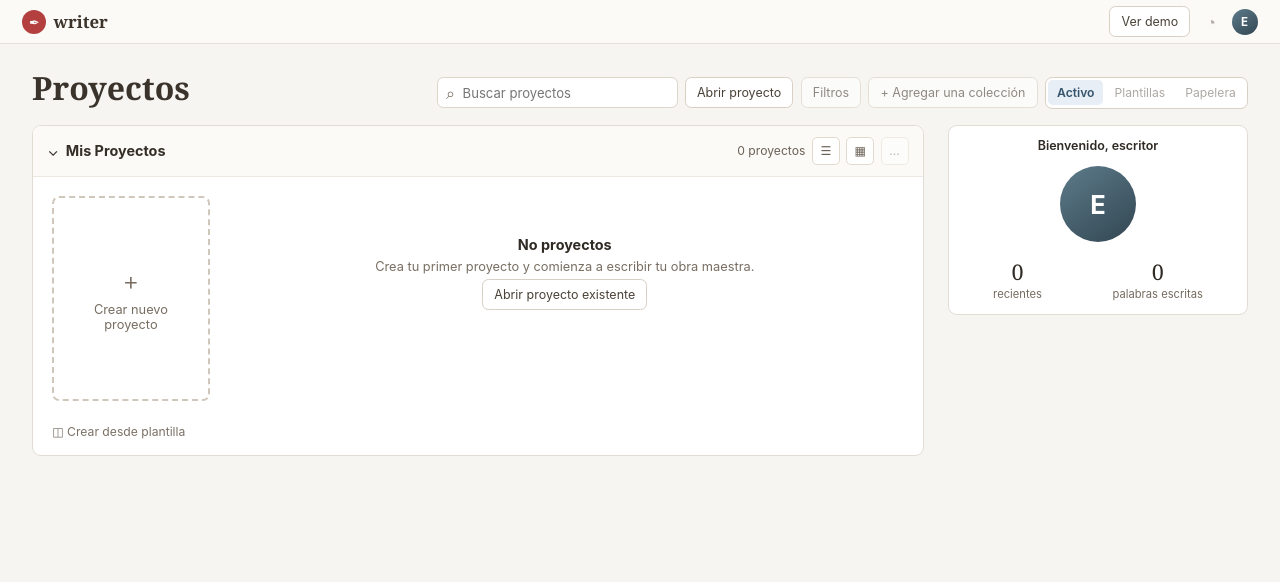
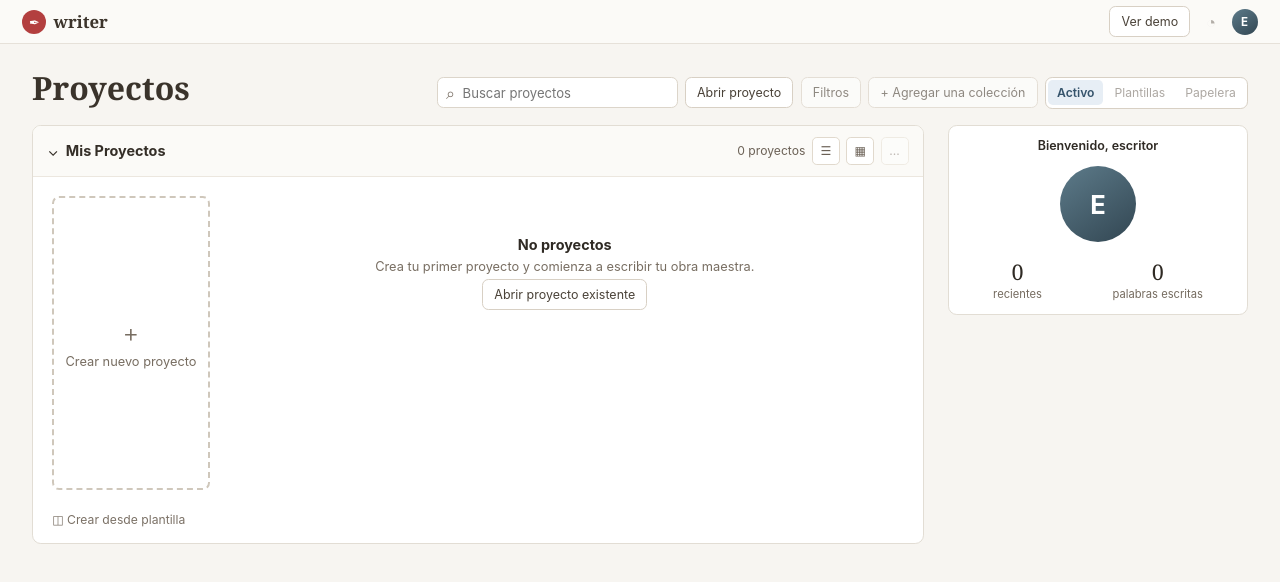
Before and after one commit to Herrius/writer, a React (Vite) app in the folder ui/: page / in a window 1280 px wide. Shown: the top 582 px of the page. Built offline with nearby package versions, Linux system fonts and the light colour scheme.

Commit message:
style: ajustar tarjeta de creación y portadas

```diff
--- a/ui/src/Inicio.tsx
+++ b/ui/src/Inicio.tsx
@@ -399,10 +399,20 @@ export function Inicio({
               <>
             <div className={`proyectos ${vista === 'lista' ? 'proyectos-lista' : ''}`}>
               <button className="crear-tarjeta" ref={crearRef} onClick={() => abrirModal()}>
-                <span className="crear-mas" aria-hidden="true">
-                  +
+                <span className="crear-medida" aria-hidden="true">
+                  <span className="crear-medida-portada" />
+                  <span className="tarjeta-datos">
+                    <strong>&nbsp;</strong>
+                    <span>&nbsp;</span>
+                    <small>&nbsp;</small>
+                  </span>
                 </span>
-                <span>Crear nuevo proyecto</span>
+                <span className="crear-contenido">
+                  <span className="crear-mas" aria-hidden="true">
+                    +
+                  </span>
+                  <span>Crear nuevo proyecto</span>
+                </span>
               </button>
               {filtrados.map((reciente) => (
                 <button
--- a/ui/src/styles.css
+++ b/ui/src/styles.css
@@ -1681,25 +1681,57 @@ button.guardar:disabled {
 }
 
 .crear-tarjeta {
-  display: flex;
-  flex-direction: column;
-  align-items: center;
-  justify-content: center;
-  gap: 0.4rem;
-  min-height: 205px;
-  padding: 1rem;
-  border: 2px dashed #cfc7bb;
+  position: relative;
+  display: block;
+  padding: 0;
+  border: 0;
   border-radius: 0.45rem;
   background: #fff;
   color: #776d61;
   font: inherit;
   font-size: 0.8rem;
+  text-align: center;
   cursor: pointer;
 }
 
+.crear-tarjeta::after {
+  position: absolute;
+  inset: 0;
+  border: 2px dashed #cfc7bb;
+  border-radius: inherit;
+  content: "";
+  pointer-events: none;
+}
+
 .crear-tarjeta:hover {
+  background: #fdfbf7;
+}
+
+.crear-tarjeta:hover::after {
   border-color: #a99d8c;
-  background: #fdfbf7;
+}
+
+.crear-medida {
+  display: flex;
+  flex-direction: column;
+  gap: 0.5rem;
+  width: 100%;
+  visibility: hidden;
+}
+
+.crear-medida-portada {
+  width: 100%;
+  aspect-ratio: 2 / 3;
+}
+
+.crear-contenido {
+  position: absolute;
+  inset: 0;
+  display: flex;
+  flex-direction: column;
+  align-items: center;
+  justify-content: center;
+  gap: 0.4rem;
 }
 
 .crear-mas {
@@ -2903,9 +2935,19 @@ details.cuarentena[open] > summary.cuarentena-cabecera::before {
 
 .proyectos-lista .crear-tarjeta {
   min-height: 64px;
+  padding: 0.8rem 1rem;
+  text-align: left;
+}
+
+.proyectos-lista .crear-medida {
+  display: none;
+}
+
+.proyectos-lista .crear-contenido {
+  position: static;
   flex-direction: row;
   justify-content: flex-start;
-  padding: 0.8rem 1rem;
+  gap: 0.4rem;
 }
 
 .proyectos-lista .tarjeta-proyecto {
```
Also changed, not shown: 3 other files (tests, documents, lock files or other folders).
